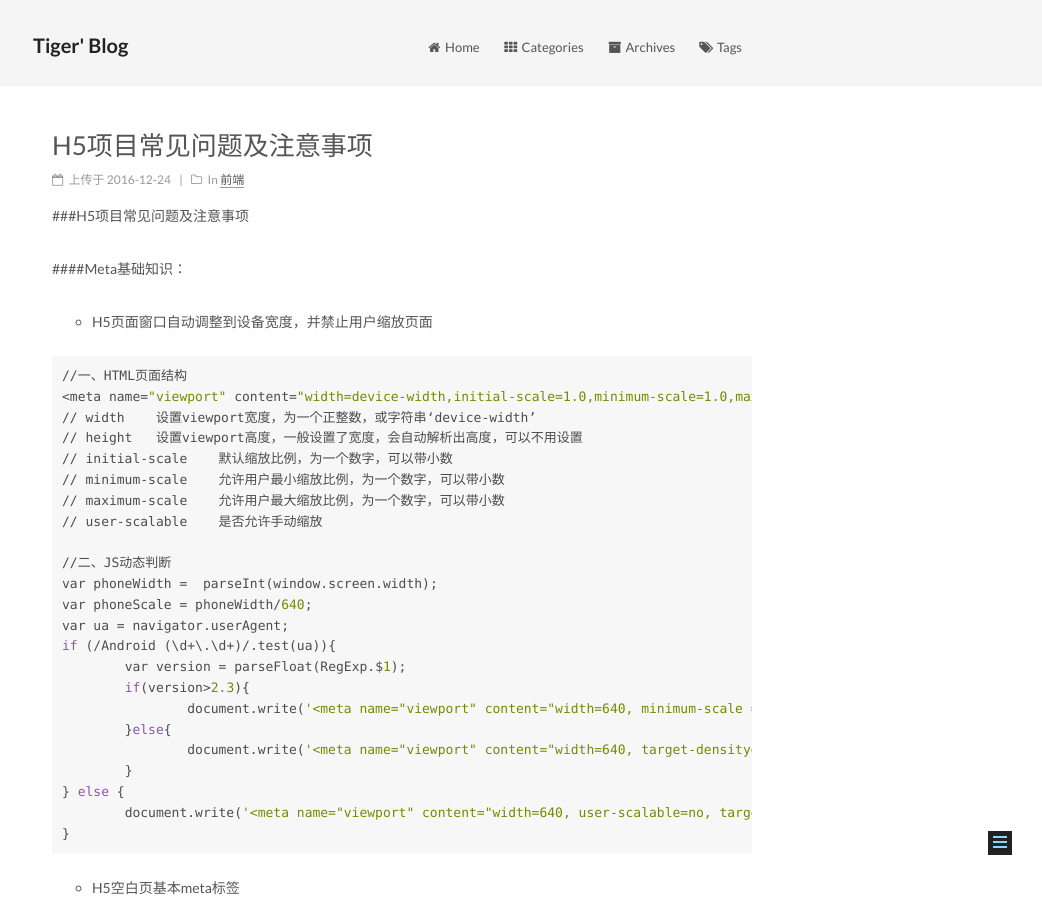
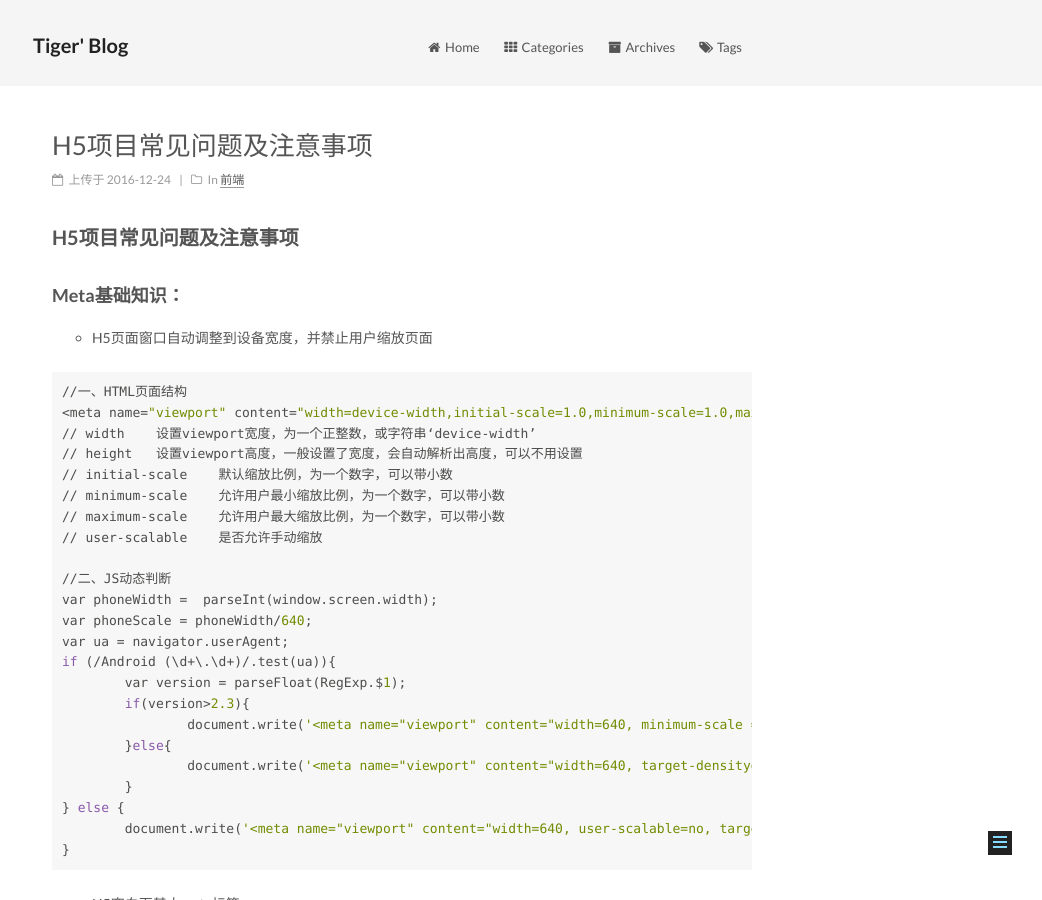
Before and after one commit to 354242767/354242767.github.io, a Jekyll site: the page built from _posts/2016-12-24-H5-QAA.md, in a window 1280 px wide and 900 px high. Shown: the whole window, without its empty margins (238-1280 px from the left). Built offline with Jekyll 4.4.1, drawn with Linux system fonts in a browser that asks for light colours; some of the changed text lies outside the part shown.

Commit message:
H5最佳实践

```diff
--- a/_posts/2016-12-24-H5-QAA.md
+++ b/_posts/2016-12-24-H5-QAA.md
@@ -13,9 +13,9 @@ description:
  本篇幅主要概述H5项目常见的一些最佳实践，旨在解决常见的移动端、web app 相关问题。
 ---
 
-###H5项目常见问题及注意事项
+## H5项目常见问题及注意事项
 
-####Meta基础知识：
+### Meta基础知识：
 - H5页面窗口自动调整到设备宽度，并禁止用户缩放页面
 {% highlight r%}
 //一、HTML页面结构
@@ -119,7 +119,7 @@ if (/Android (\d+\.\d+)/.test(ua)){
 {% endhighlight %}
 
 
-####常见问题：
+### 常见问题：
 - 移动端如何定义字体font-family
 {% highlight r%}
 @ --------------------------------------中文字体的英文名称
@@ -651,7 +651,7 @@ function detectOrientatioin(){
 {% endhighlight %}
 
 
-####常用的移动端框架
+### 常用的移动端框架
 zepto.js
 	- [官网](http://zeptojs.com/)
 	- [中文网](http://www.css88.com/doc/zeptojs_api/)
```
